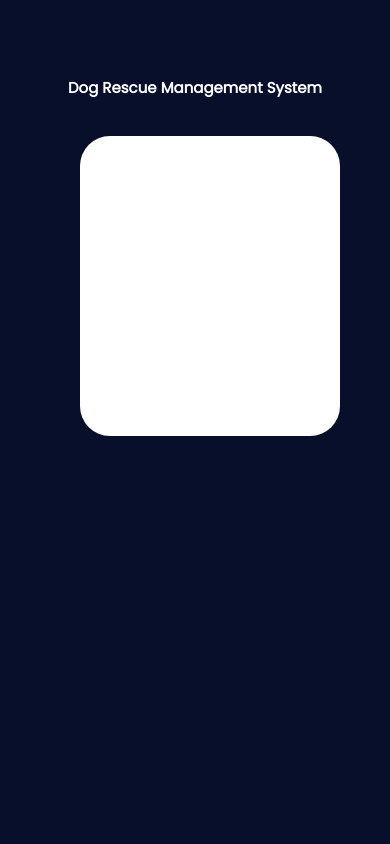
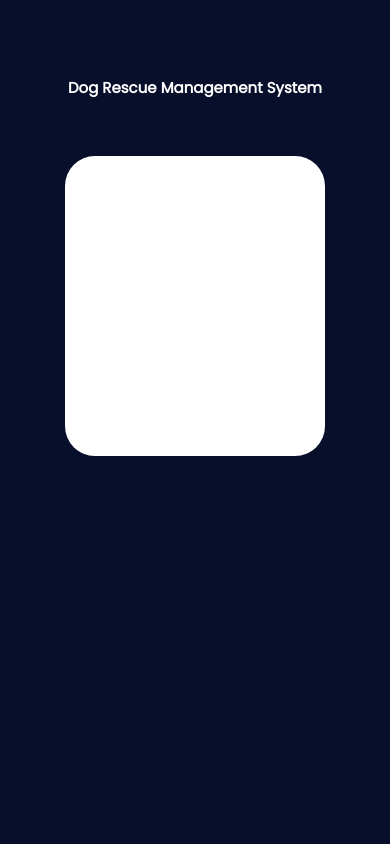
Before and after one commit to Yenuli-Minsadi/Portfolio1, a plain HTML site: page index.html in a window 390 px wide. Shown: the part 3360-4204 px from the top of the page. Drawn offline with Linux system fonts and the light colour scheme; a web font is replaced by a local one.

Commit message:
update styles of projects section

```diff
--- a/style.css
+++ b/style.css
@@ -848,8 +848,11 @@ section {
          height: 300px;
          width: 260px;
          background: white;
-         left: 80px;
-         bottom: 20px;
+         left: 0;
+         bottom: 0;
+         top: 0;
+         right: 0;
+         margin: auto;
          border-radius: 30px;
      }
 
```
